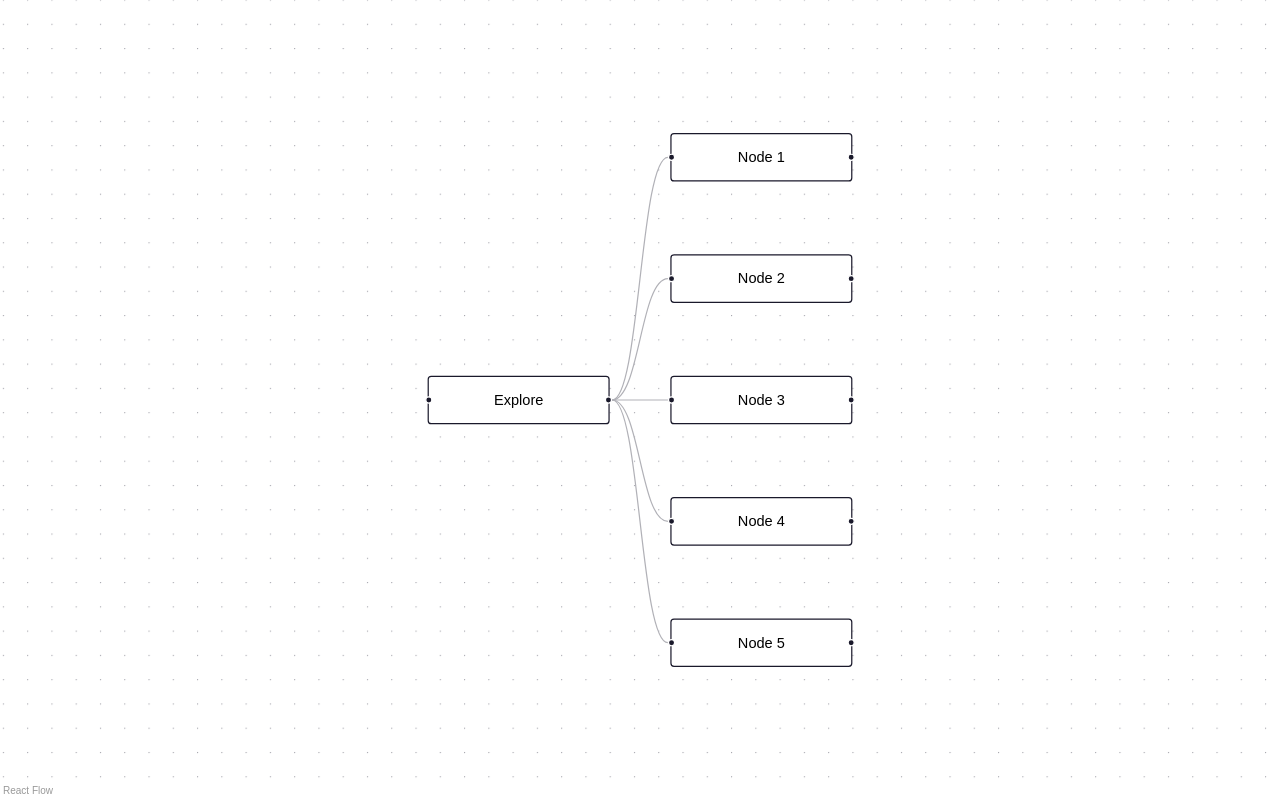
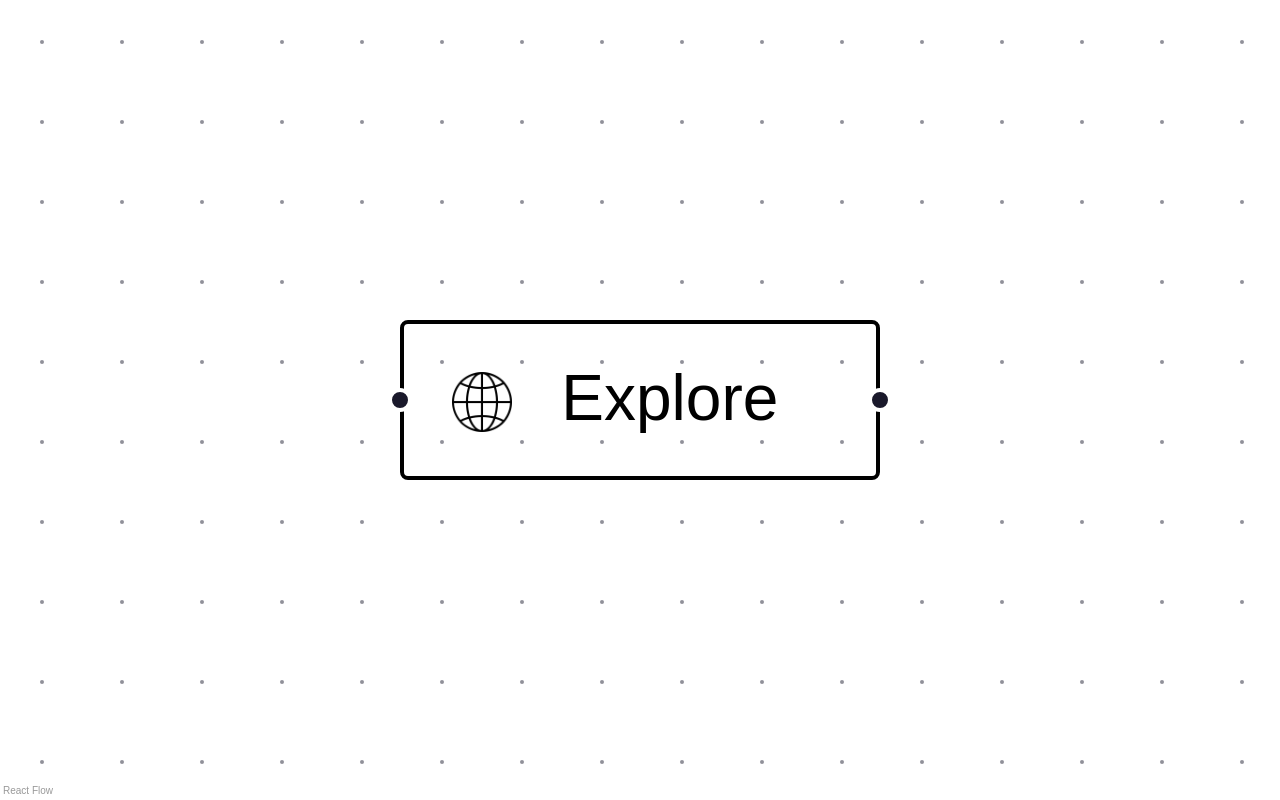
Before and after one commit to adarrssh/aurva, a React (Vite) app: page / in a window 1280 px wide. Built offline with nearby package versions, Linux system fonts and the light colour scheme.

Commit message:
refactor: default node

```diff
--- a/src/App.tsx
+++ b/src/App.tsx
@@ -1,138 +1,60 @@
-import React, { useEffect, useState } from 'react';
+import React, { useState } from 'react';
 import { ReactFlow, useNodesState, useEdgesState, Node, Edge, Position, Background } from '@xyflow/react';
 import '@xyflow/react/dist/style.css';
 
 import './App.css';
+import CustomNode from './components/Nodes';
+
+const nodeTypes = { custom: CustomNode };
+
 
 // Define types for nodes and edges
-const initialNodes: Node[] = [
-  {
-    id: '0',
-    data: {
-      label: 'Explore'
-    },
-    position: {
-      x: 100,
-      y: 300
-    },
-    sourcePosition: Position.Right,
-    targetPosition: Position.Left,
-  },
-  {
-    id: '1',
-    data: {
-      label: 'Node 1'
-    },
-    position: {
-      x: 300,
-      y: 100
-    },
-    sourcePosition: Position.Right,
-    targetPosition: Position.Left,
-  },
-  {
-    id: '2',
-    data: {
-      label: 'Node 2'
-    },
-    position: {
-      x: 300,
-      y: 200
-    },
-    sourcePosition: Position.Right,
-    targetPosition: Position.Left,
-  },
-  {
-    id: '3',
-    data: {
-      label: 'Node 3'
-    },
-    position: {
-      x: 300,
-      y: 300
-    },
-    sourcePosition: Position.Right,
-    targetPosition: Position.Left,
-  },
-  {
-    id: '4',
-    data: {
-      label: 'Node 4'
-    },
-    position: {
-      x: 300,
-      y: 400
-    },
-    sourcePosition: Position.Right,
-    targetPosition: Position.Left,
-  },
-  {
-    id: '5',
-    data: {
-      label: 'Node 5'
-    },
-    position: {
-      x: 300,
-      y: 500
-    },
-    sourcePosition: Position.Right,
-    targetPosition: Position.Left,
-  },
+const defaultNode: Node = {
+  id: '0',
+  data: { label: 'Explore'},
+  position: { x: 100, y: 300 },
+  sourcePosition: Position.Right,
+  targetPosition: Position.Left,
+  type:'custom'
+};
+
+const additionalNodes: Node[] = [
+  { id: '1', data: { label: 'Node 1' }, position: { x: 300, y: 100 }, sourcePosition: Position.Right, targetPosition: Position.Left },
+  { id: '2', data: { label: 'Node 2' }, position: { x: 300, y: 200 }, sourcePosition: Position.Right, targetPosition: Position.Left },
+  { id: '3', data: { label: 'Node 3' }, position: { x: 300, y: 300 }, sourcePosition: Position.Right, targetPosition: Position.Left },
+  { id: '4', data: { label: 'Node 4' }, position: { x: 300, y: 400 }, sourcePosition: Position.Right, targetPosition: Position.Left },
+  { id: '5', data: { label: 'Node 5' }, position: { x: 300, y: 500 }, sourcePosition: Position.Right, targetPosition: Position.Left },
 ];
 
-
 const initialEdges: Edge[] = [
-  {
-    id: 'e0-1',
-    source: '0',
-    target: '1',
-    sourceHandle: null, // Use default handle
-    targetHandle: null, // Use default handle
-  },
-  {
-    id: 'e0-2',
-    source: '0',
-    target: '2',
-    sourceHandle: null, // Use default handle
-    targetHandle: null, // Use default handle
-  },
-  {
-    id: 'e0-3',
-    source: '0',
-    target: '3',
-    sourceHandle: null, // Use default handle
-    targetHandle: null, // Use default handle
-  },
-  {
-    id: 'e0-4',
-    source: '0',
-    target: '4',
-    sourceHandle: null, // Use default handle
-    targetHandle: null, // Use default handle
-  },
-  {
-    id: 'e0-5',
-    source: '0',
-    target: '5',
-    sourceHandle: null, // Use default handle
-    targetHandle: null, // Use default handle
-  },
+  { id: 'e0-1', source: '0', target: '1' },
+  { id: 'e0-2', source: '0', target: '2' },
+  { id: 'e0-3', source: '0', target: '3' },
+  { id: 'e0-4', source: '0', target: '4' },
+  { id: 'e0-5', source: '0', target: '5' },
 ];
 
 const defaultViewport = { x: 0, y: 0, zoom: 1.5 };
 
 const App: React.FC = () => {
-  const [nodes, setNodes, onNodesChange] = useNodesState(initialNodes);
+  const [nodes, setNodes, onNodesChange] = useNodesState([defaultNode]);
   const [edges, setEdges, onEdgesChange] = useEdgesState(initialEdges);
+  const [showAdditionalNodes, setShowAdditionalNodes] = useState<boolean>(false);
 
-  const [nodeName, setNodeName] = useState<string>('Node 1');
-  const [nodeBg, setNodeBg] = useState<string>('#eee');
-  const [nodeHidden, setNodeHidden] = useState<boolean>(false);
+
+
+  const handleNodeClick = (event: React.MouseEvent, node: Node) => {
+    if (node.id === '0') {
+      setNodes((nds) => [...nds, ...additionalNodes]);
+      setShowAdditionalNodes(true);
+    }
+  };
 
   return (
     <ReactFlow
       nodes={nodes}
       edges={edges}
+      nodeTypes={nodeTypes}
       onNodesChange={onNodesChange}
       onEdgesChange={onEdgesChange}
       defaultViewport={defaultViewport}
@@ -141,8 +63,9 @@ const App: React.FC = () => {
       attributionPosition="bottom-left"
       fitView
       fitViewOptions={{ padding: 0.5 }}
+      onNodeClick={handleNodeClick}
     >
-      <Background/>
+      <Background />
     </ReactFlow>
   );
 };
--- a/src/components/Nodes.tsx
+++ b/src/components/Nodes.tsx
@@ -1,13 +1,50 @@
-import React from 'react';
-import { NodeProps } from '@xyflow/react';
-import globeIcon from '../assets/image.png'
+import React from "react";
+import { Handle, NodeProps, Position } from "@xyflow/react";
+import globeIcon from "../assets/image.png";
 
 // Define your custom node component
 const CustomNode: React.FC<NodeProps> = () => {
   return (
-    <div style={{ padding: '10px', border: '1px solid #ddd', borderRadius: '5px', backgroundColor: '#fff', display: 'flex', alignItems: 'center' }}>
-      <img src={globeIcon} alt="logo" style={{ width: '20px', height: '20px', marginRight: '8px' }} />
-      <span>Explore</span>
+    <div
+      style={{
+        display: "flex",
+        flexDirection: "row",
+        width: "120px",
+        height: "40px",
+        borderRadius: "2px",
+        border: "1px solid black",
+      }}
+    >
+      <Handle
+        type="source"
+        position={Position.Right}
+        id="sourceHandle"
+        isConnectable={true}
+      />
+      <div
+        style={{
+          display:'flex',
+          flex: "1",
+          justifyContent:'center',
+          alignItems:'center',
+          alignContent:'center',
+        }}
+      >
+      <img src={globeIcon} alt="img" height={'15px'} width={'15px'} />
+      </div>
+      <div         style={{
+          display:'flex',
+          flex: "2",
+          justifyContent:'flex-start',
+          alignItems:'center',
+          alignContent:'center',
+        }}>Explore</div>
+      <Handle
+        type="target"
+        position={Position.Left}
+        id="targetHandle"
+        isConnectable={true}
+      />
     </div>
   );
 };
```
Also changed, not shown: src/assets/category.png (added), src/assets/global.png (added).
